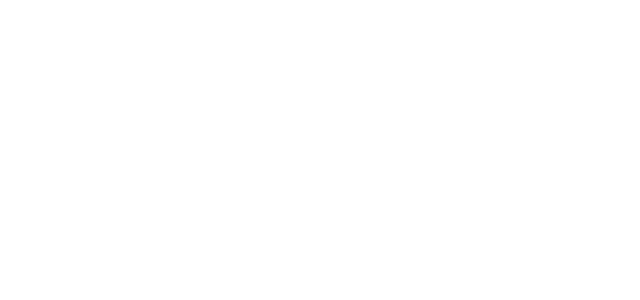
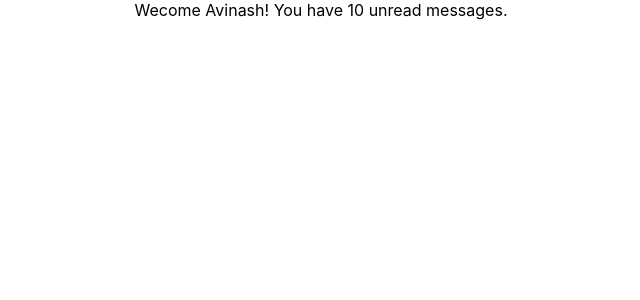
Before and after one commit to sg-venkat-a-karra/React-Typescript-CC, a React (Create React App) app: page / in a window 1280 px wide. Shown: the top 300 px of the page, without its empty margins (319-959 px from the left). Built offline with nearby package versions, Linux system fonts and the light colour scheme.

Commit message:
Added baseUrl

```diff
--- a/src/App.tsx
+++ b/src/App.tsx
@@ -1,7 +1,12 @@
 import './App.css';
+import Greet from 'components/Greet';
 
 function App() {
-  return <div className='App'></div>;
+  return (
+    <div className='App'>
+      <Greet />
+    </div>
+  );
 }
 
 export default App;
--- /dev/null
+++ b/src/components/Greet.tsx
@@ -0,0 +1,10 @@
+import React from 'react';
+
+/**
+ *
+ */
+const Greet = () => {
+  return <div>Wecome Avinash! You have 10 unread messages.</div>;
+};
+
+export default Greet;
```
Also changed, not shown: tsconfig.json (+4 -9 lines).
